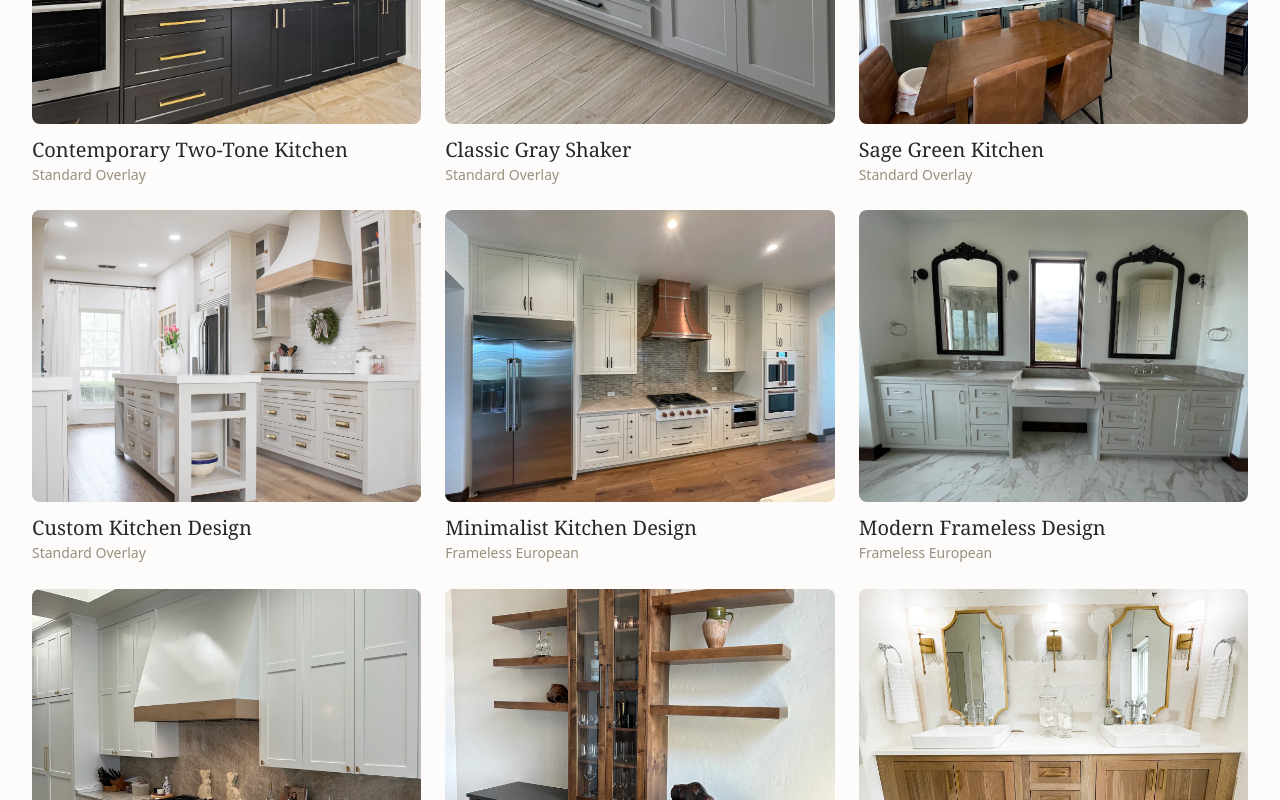
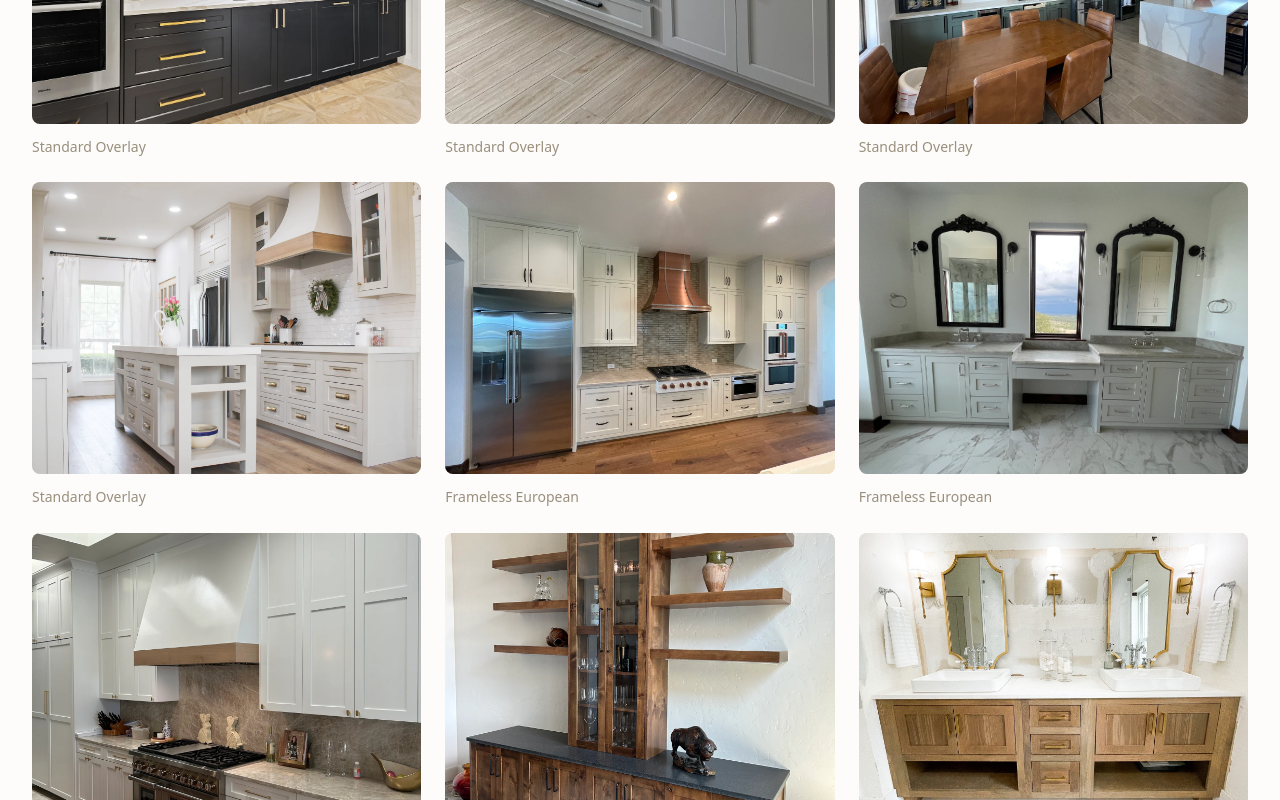
Before and after one commit to Juandurdaneta/white-rock-millwork, a Next.js app: page /gallery in a window 1280 px wide. Shown: the part 780-1580 px from the top of the page. Built offline with nearby package versions, Linux system fonts and the light colour scheme.

Commit message:
Remove title from gallery item captions
Only the category now displays below each gallery image.

https://claude.ai/code/session_01S4KGuTUqniZxpR3bfa7Kqh

```diff
--- a/components/gallery/gallery-grid.tsx
+++ b/components/gallery/gallery-grid.tsx
@@ -87,9 +87,6 @@ export default function GalleryGrid({
 
             {/* Caption Below Image */}
             <div className="mt-3">
-              <h3 className="font-display text-heading-md text-primary-900 group-hover:text-accent-500 transition-colors">
-                {item.title}
-              </h3>
               <p className="font-body text-small text-neutral-500 capitalize">
                 {item.category.replace(/-/g, " ")}
               </p>
```
